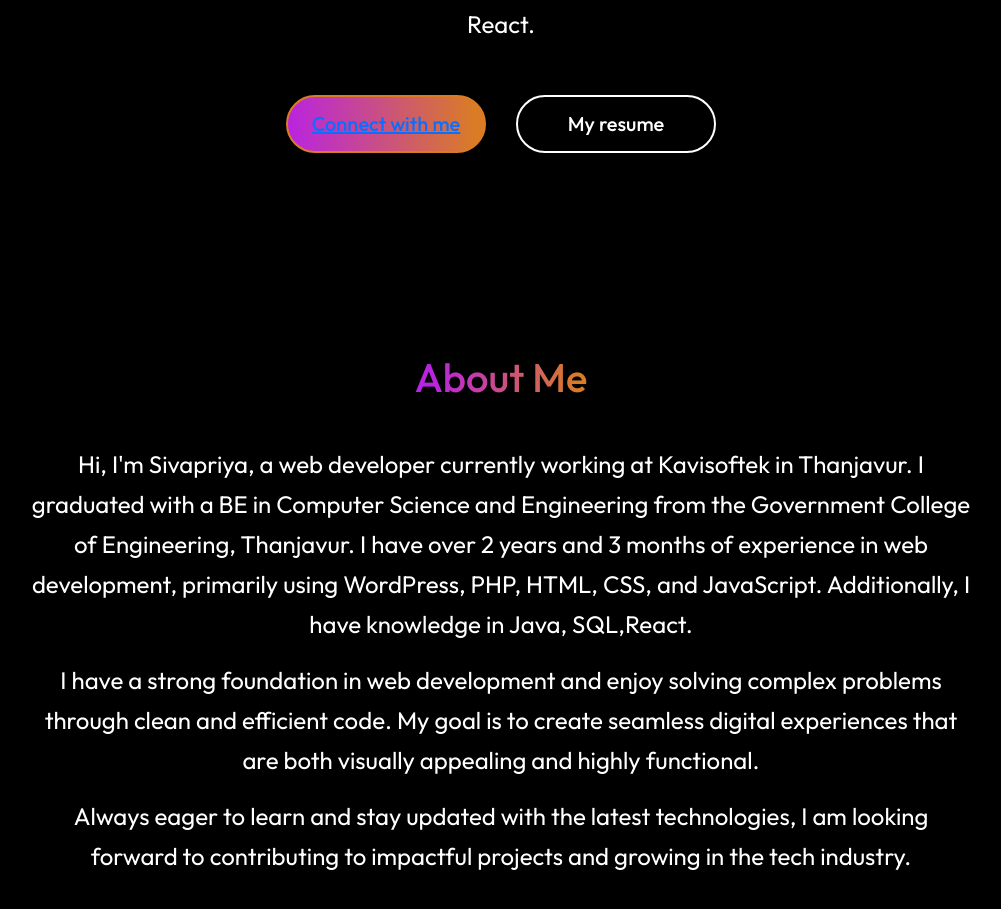
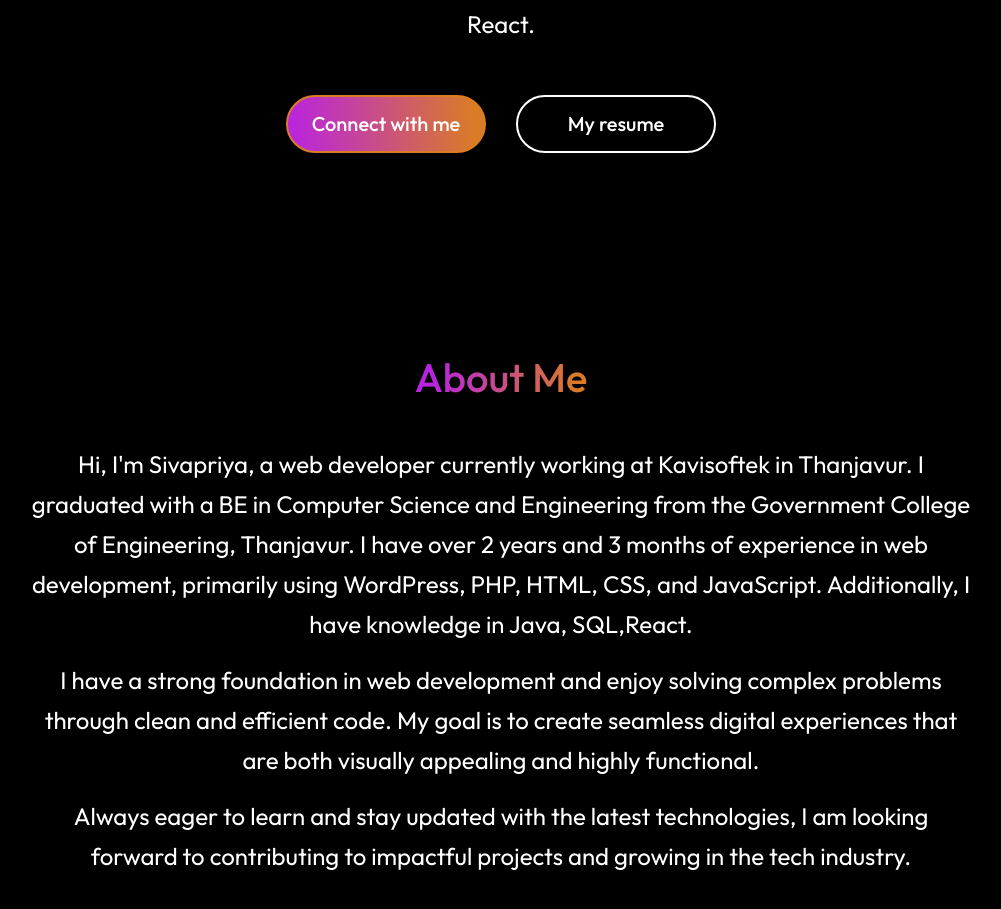
Before and after one commit to Sivapriyaa-k/Portfolio, a React (Vite) app: page / in a window 1280 px wide. Shown: the part 829-1738 px from the top of the page, without its empty margins (139-1140 px from the left). Built offline with nearby package versions, Linux system fonts and the light colour scheme.

Commit message:
updated2

```diff
--- a/src/Components/Hero/Hero.css
+++ b/src/Components/Hero/Hero.css
@@ -53,6 +53,10 @@
   border: 2px solid #da7c24;
 }
 
+.hero-connect a {
+  text-decoration: none;
+  color: #fff;
+}
 .hero-connect:hover {
   background: #0000;
   border: 2px solid #fff;
```
